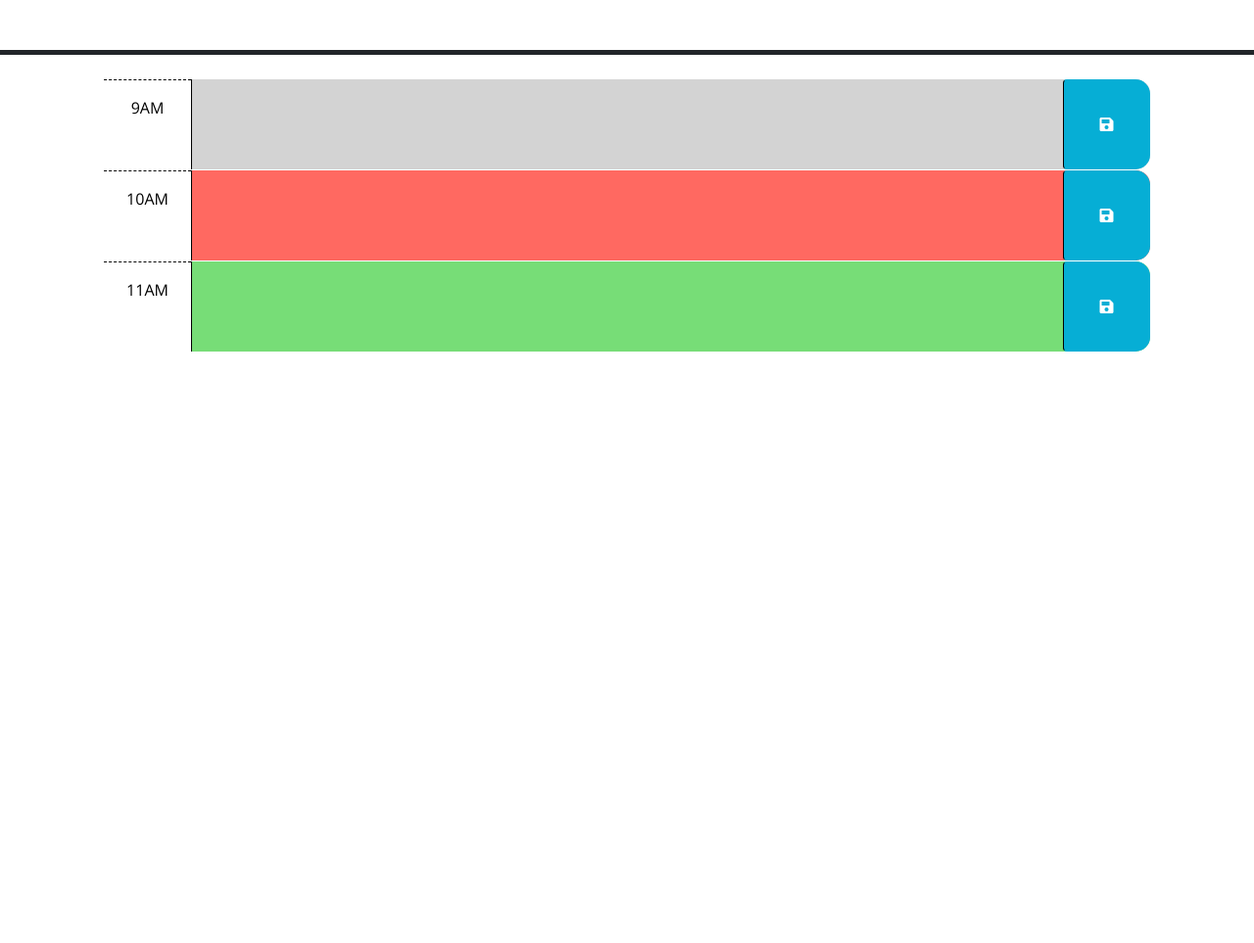
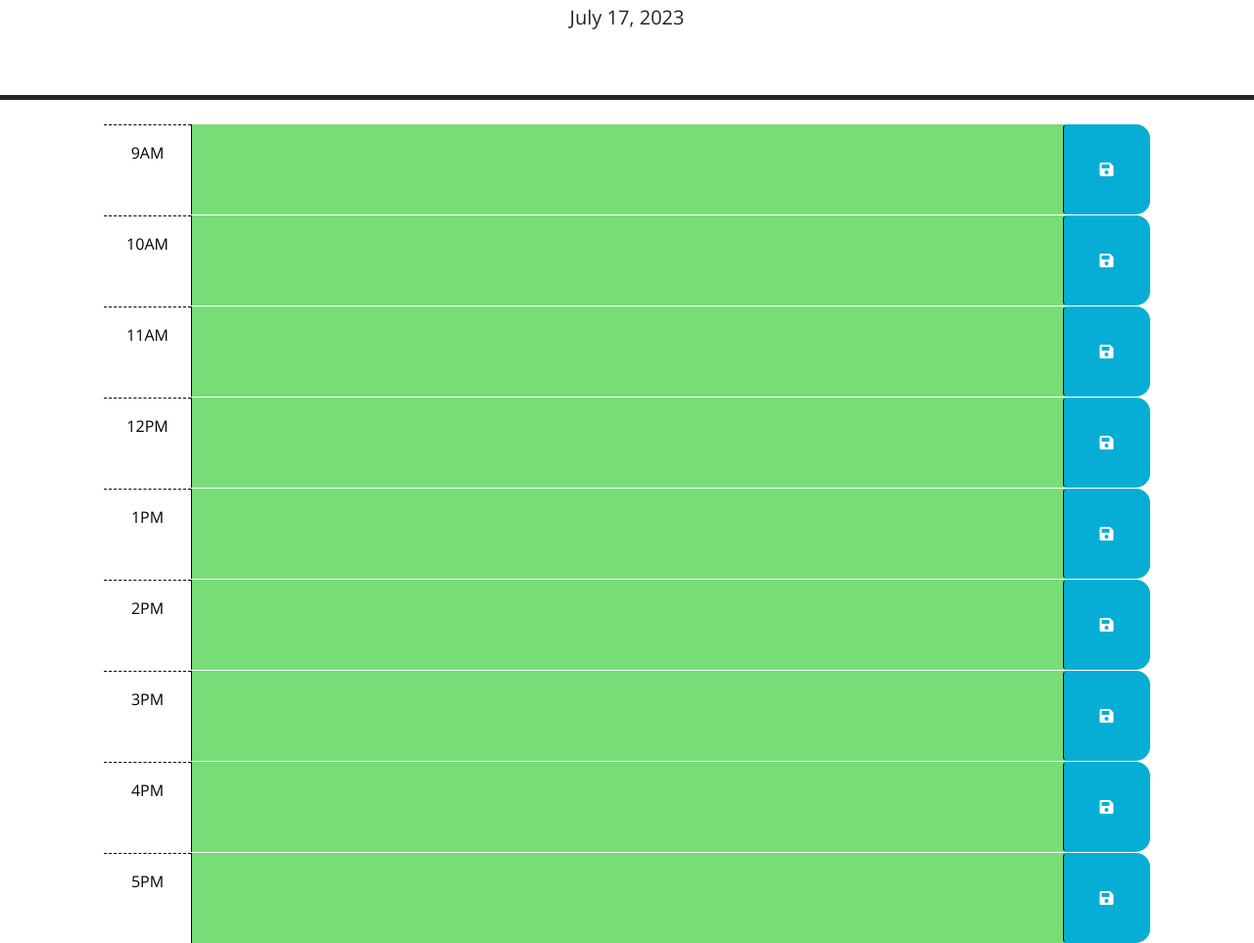
Before and after one commit to mattscodingcorner/SchedulingCalendar, a plain HTML site: page Develop/index.html in a window 1280 px wide. Shown: the part 176-1139 px from the top of the page at 98% size. Before the commit the page ends 800 px from the top, so only its background shows below. Drawn offline with nearby package versions, Linux system fonts and the light colour scheme.

Commit message:
updated html and js

```diff
--- a/Develop/index.html
+++ b/Develop/index.html
@@ -40,7 +40,7 @@
         -->
 
       <!-- Example of a past time block. The "past" class adds a gray background color. -->
-      <div id="hour-9" class="row time-block past">
+      <div id="hour-9" class="row time-block">
         <div class="col-2 col-md-1 hour text-center py-3">9AM</div>
         <textarea class="col-8 col-md-10 description" rows="3"> </textarea>
         <button class="btn saveBtn col-2 col-md-1" aria-label="save">
@@ -49,7 +49,7 @@
       </div>
 
       <!-- Example of a a present time block. The "present" class adds a red background color. -->
-      <div id="hour-10" class="row time-block present">
+      <div id="hour-10" class="row time-block">
         <div class="col-2 col-md-1 hour text-center py-3">10AM</div>
         <textarea class="col-8 col-md-10 description" rows="3"> </textarea>
         <button class="btn saveBtn col-2 col-md-1" aria-label="save">
@@ -58,7 +58,7 @@
       </div>
 
       <!-- Example of a future time block. The "future" class adds a green background color. -->
-      <div id="hour-11" class="row time-block future">
+      <div id="hour-11" class="row time-block">
         <div class="col-2 col-md-1 hour text-center py-3">11AM</div>
         <textarea class="col-8 col-md-10 description" rows="3"> </textarea>
         <button class="btn saveBtn col-2 col-md-1" aria-label="save">
@@ -66,6 +66,53 @@
         </button>
       </div>
 
+      <div id="hour-12" class="row time-block">
+        <div class="col-2 col-md-1 hour text-center py-3">12PM</div>
+        <textarea class="col-8 col-md-10 description" rows="3"> </textarea>
+        <button class="btn saveBtn col-2 col-md-1" aria-label="save">
+          <i class="fas fa-save" aria-hidden="true"></i>
+        </button>
+      </div>
+
+      <div id="hour-1" class="row time-block">
+        <div class="col-2 col-md-1 hour text-center py-3">1PM</div>
+        <textarea class="col-8 col-md-10 description" rows="3"> </textarea>
+        <button class="btn saveBtn col-2 col-md-1" aria-label="save">
+          <i class="fas fa-save" aria-hidden="true"></i>
+        </button>
+      </div>
+
+      <div id="hour-2" class="row time-block">
+        <div class="col-2 col-md-1 hour text-center py-3">2PM</div>
+        <textarea class="col-8 col-md-10 description" rows="3"> </textarea>
+        <button class="btn saveBtn col-2 col-md-1" aria-label="save">
+          <i class="fas fa-save" aria-hidden="true"></i>
+        </button>
+      </div>
+
+      <div id="hour-3" class="row time-block">
+        <div class="col-2 col-md-1 hour text-center py-3">3PM</div>
+        <textarea class="col-8 col-md-10 description" rows="3"> </textarea>
+        <button class="btn saveBtn col-2 col-md-1" aria-label="save">
+          <i class="fas fa-save" aria-hidden="true"></i>
+        </button>
+      </div>
+
+      <div id="hour-4" class="row time-block">
+        <div class="col-2 col-md-1 hour text-center py-3">4PM</div>
+        <textarea class="col-8 col-md-10 description" rows="3"> </textarea>
+        <button class="btn saveBtn col-2 col-md-1" aria-label="save">
+          <i class="fas fa-save" aria-hidden="true"></i>
+        </button>
+      </div>
+
+      <div id="hour-5" class="row time-block">
+        <div class="col-2 col-md-1 hour text-center py-3">5PM</div>
+        <textarea class="col-8 col-md-10 description" rows="3"> </textarea>
+        <button class="btn saveBtn col-2 col-md-1" aria-label="save">
+          <i class="fas fa-save" aria-hidden="true"></i>
+        </button>
+      </div>
     <script src="https://code.jquery.com/jquery-3.4.1.min.js"></script>
     <script
       src="https://cdn.jsdelivr.net/npm/dayjs@1.11.3/dayjs.min.js"
--- a/Develop/script.js
+++ b/Develop/script.js
@@ -1,23 +1,42 @@
-// Wrap all code that interacts with the DOM in a call to jQuery to ensure that
-// the code isn't run until the browser has finished rendering all the elements
-// in the html.
+
 $(function () {
-  // TODO: Add a listener for click events on the save button. This code should
-  // use the id in the containing time-block as a key to save the user input in
-  // local storage. HINT: What does `this` reference in the click listener
-  // function? How can DOM traversal be used to get the "hour-x" id of the
-  // time-block containing the button that was clicked? How might the id be
-  // useful when saving the description in local storage?
-  //
-  // TODO: Add code to apply the past, present, or future class to each time
-  // block by comparing the id to the current hour. HINTS: How can the id
-  // attribute of each time-block be used to conditionally add or remove the
-  // past, present, and future classes? How can Day.js be used to get the
-  // current hour in 24-hour time?
-  //
-  // TODO: Add code to get any user input that was saved in localStorage and set
-  // the values of the corresponding textarea elements. HINT: How can the id
-  // attribute of each time-block be used to do this?
-  //
-  // TODO: Add code to display the current date in the header of the page.
+  // Listener for click events on the save button
+  $(".saveBtn").on("click", function () {
+    // Get the hour ID of the time-block containing the clicked button
+    var hourId = $(this).closest(".time-block").attr("id");
+
+    // Get the user input from the textarea within the same time-block
+    var userInput = $(this).siblings(".description").val();
+
+    // Save the user input in local storage using the hour ID as the key
+    localStorage.setItem(hourId, userInput);
+  });
+
+  // Apply past, present, or future class to each time block
+  var currentHour = dayjs().format("H");
+  $(".time-block").each(function () {
+    var blockHour = parseInt($(this).attr("id").split("-")[1]);
+
+    if (blockHour < currentHour) {
+      $(this).removeClass("present future").addClass("past");
+    } else if (blockHour === currentHour) {
+      $(this).removeClass("past future").addClass("present");
+    } else {
+      $(this).removeClass("past present").addClass("future");
+    }
+  });
+
+  // Retrieve user input from local storage
+  $(".time-block").each(function () {
+    var hourId = $(this).attr("id");
+    var userInput = localStorage.getItem(hourId);
+
+    if (userInput) {
+      $(this).find(".description").val(userInput);
+    }
+  });
+
+  // Display the current date in the header
+  var currentDate = dayjs().format("MMMM D, YYYY");
+  $("#currentDay").text(currentDate);
 });
```
